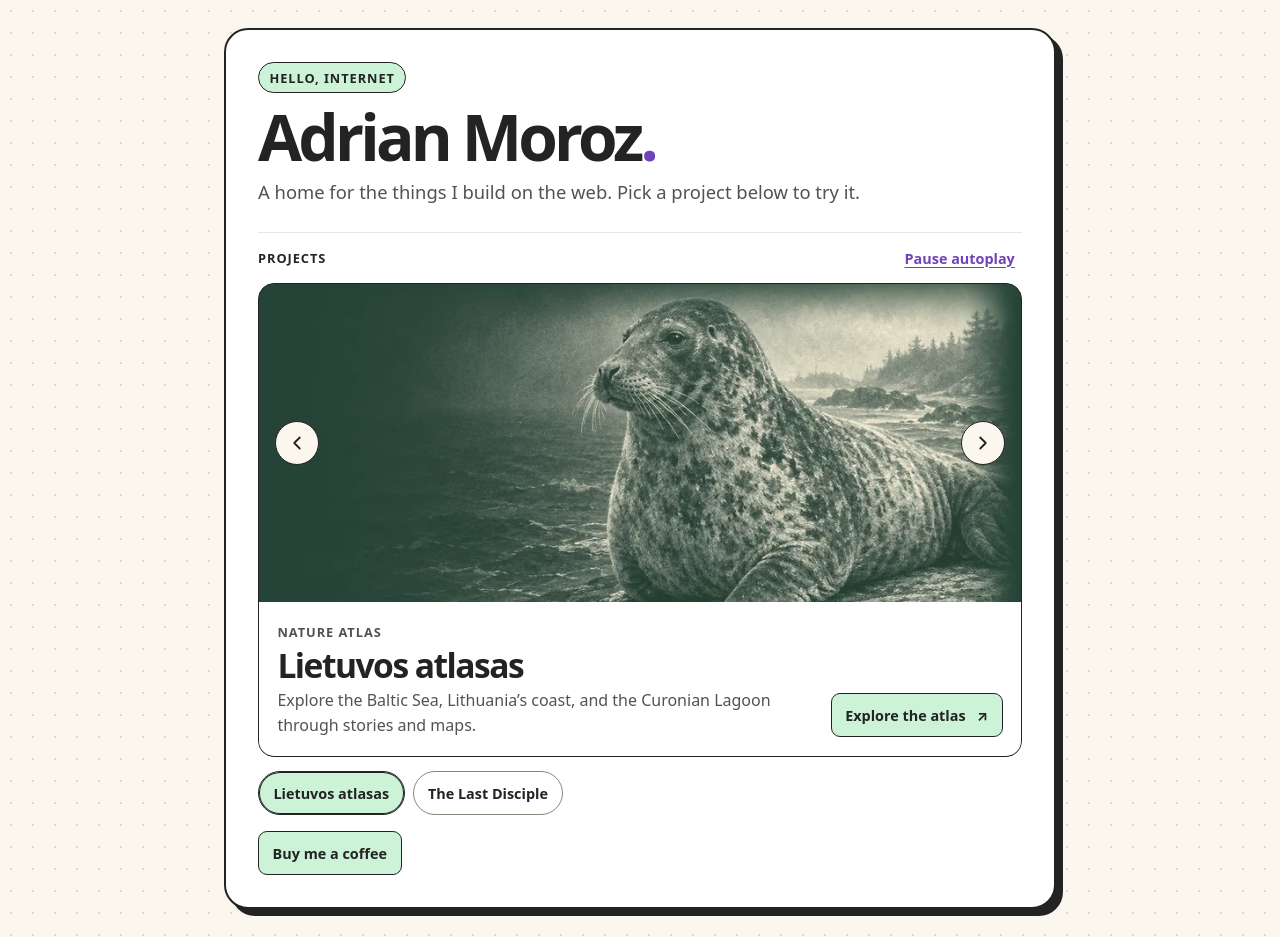
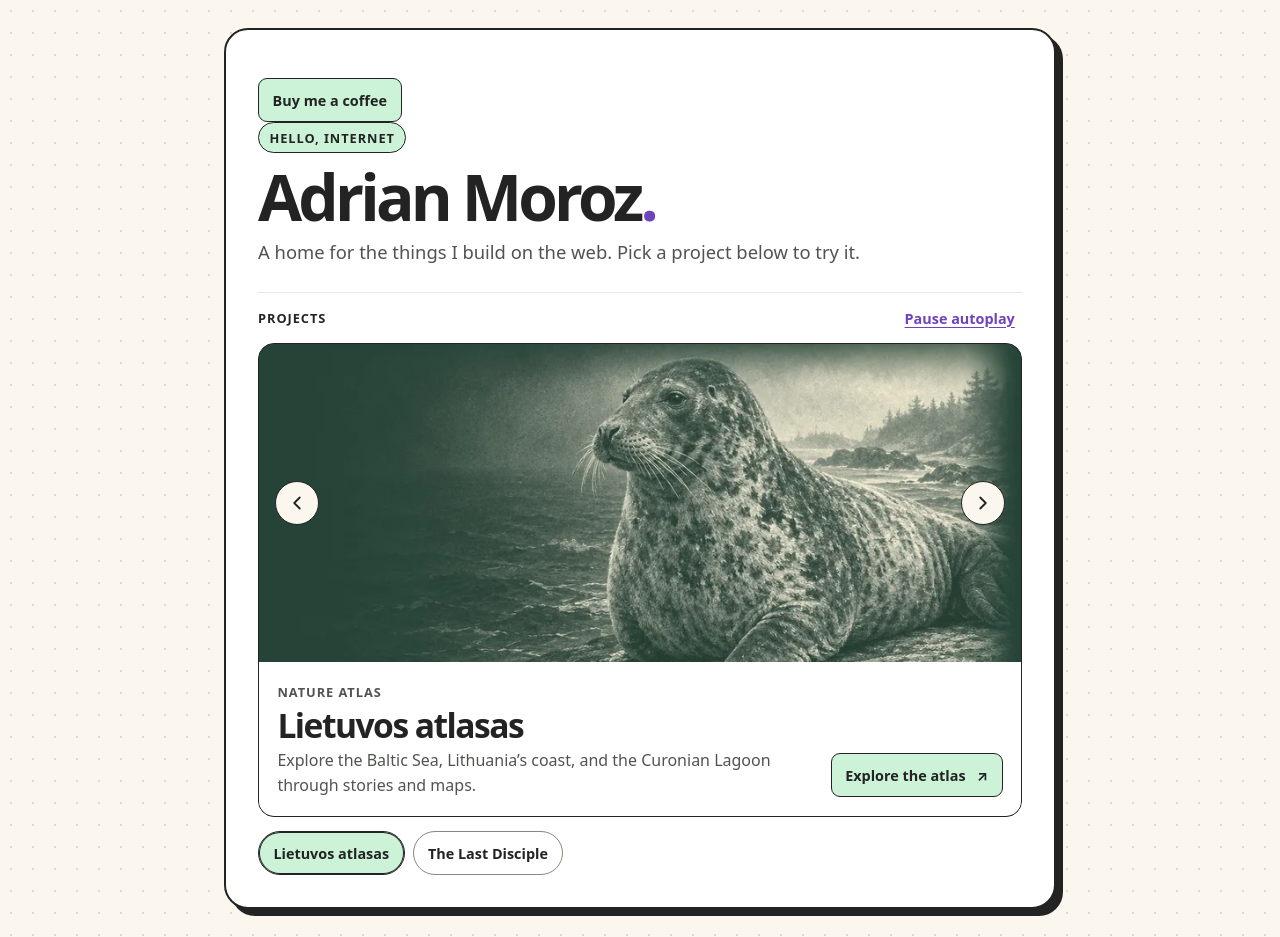
Before and after one commit to AdrianMoroz/mywebsite.github.io, a React (Vite) app: page / in a window 1280 px wide. Built offline with nearby package versions, Linux system fonts and the light colour scheme.

Commit message:
Refactor App component layout with a card wrapper

```diff
--- a/src/App.jsx
+++ b/src/App.jsx
@@ -4,15 +4,17 @@ import { projects, rotationIntervalMs } from './projects.js';
 export default function App() {
   return (
     <>
-      <header className="home__intro">
-        <span className="label">Hello, internet</span>
-        <h1>Adrian Moroz<span>.</span></h1>
-        <p>A home for the things I build on the web. Pick a project below to try it.</p>
-      </header>
-      <ProjectCarousel projects={projects} intervalMs={rotationIntervalMs} />
       <a className="home__support-link" href="https://paypal.me/adrianmoroz1999">
         Buy me a coffee
       </a>
+      <div className="home__card">
+        <header className="home__intro">
+          <span className="label">Hello, internet</span>
+          <h1>Adrian Moroz<span>.</span></h1>
+          <p>A home for the things I build on the web. Pick a project below to try it.</p>
+        </header>
+        <ProjectCarousel projects={projects} intervalMs={rotationIntervalMs} />
+      </div>
     </>
   );
 }
```
